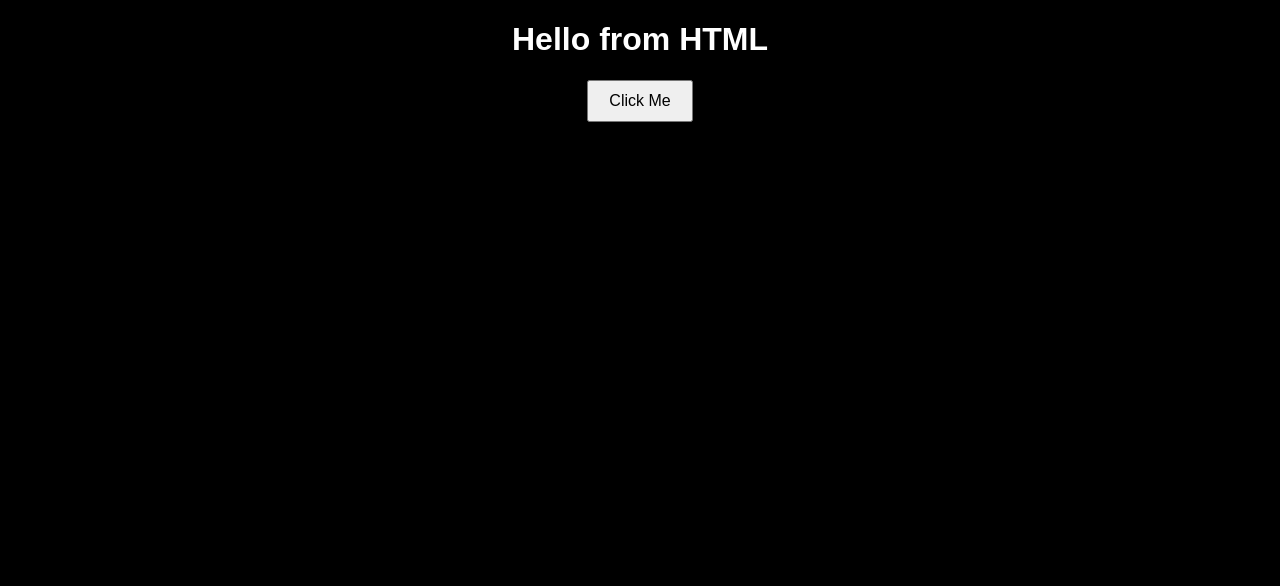
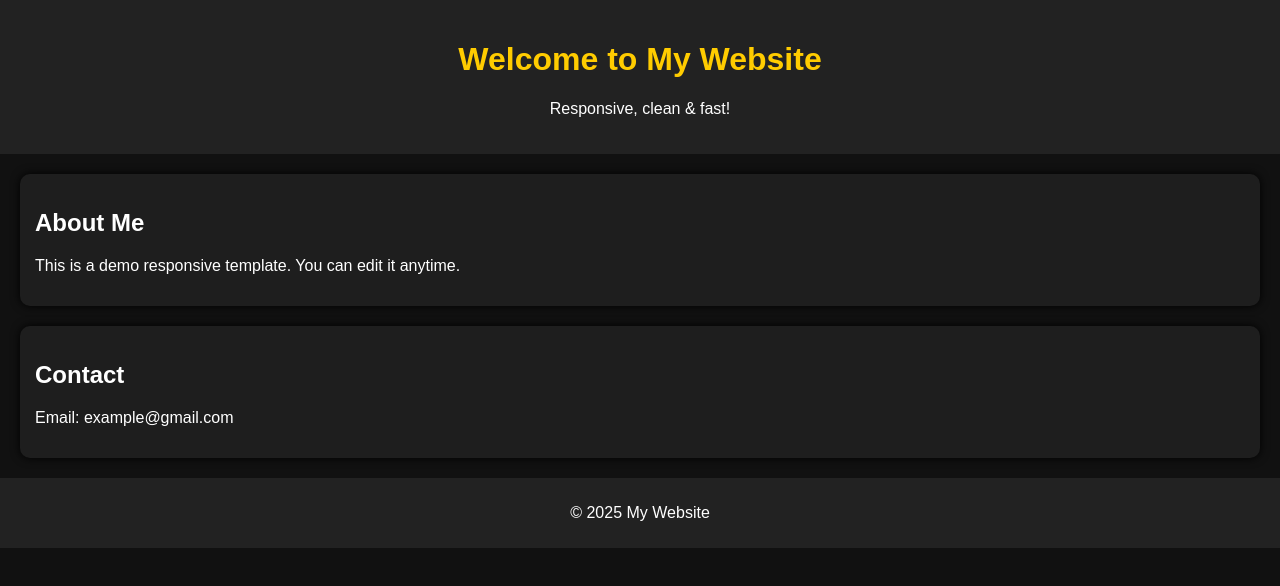
Before and after one commit to shubhamvideos4/MyWeb, a plain HTML site: page index.html in a window 1280 px wide. Drawn offline with Linux system fonts and the light colour scheme.

Commit message:
Add files via upload

```diff
--- a/index.html
+++ b/index.html
@@ -1,14 +1,33 @@
 <!DOCTYPE html>
-<html>
+<html lang="en">
 <head>
     <meta charset="UTF-8">
-    <title>Test Page</title>
-    <link rel="stylesheet" href="style.css"> <!-- CSS connect -->
+    <meta name="viewport" content="width=device-width, initial-scale=1.0">
+    <title>My Website</title>
+    <link rel="stylesheet" href="style.css">
 </head>
 <body>
-    <h1>Hello from HTML</h1>
-    <button onclick="showMessage()">Click Me</button>
+    <header>
+        <h1>Welcome to My Website</h1>
+        <p>Responsive, clean & fast!</p>
+    </header>
 
-    <script src="script.js"></script> <!-- JS connect -->
+    <main>
+        <section class="card">
+            <h2>About Me</h2>
+            <p>This is a demo responsive template. You can edit it anytime.</p>
+        </section>
+
+        <section class="card">
+            <h2>Contact</h2>
+            <p>Email: example@gmail.com</p>
+        </section>
+    </main>
+
+    <footer>
+        <p>© 2025 My Website</p>
+    </footer>
+
+    <script src="script.js"></script>
 </body>
 </html>
--- a/script.js
+++ b/script.js
@@ -1,3 +1,3 @@
-function showMessage() {
-    alert("Hello from JavaScript!");
-}
+document.addEventListener("DOMContentLoaded", () => {
+    console.log("Website loaded successfully!");
+});
--- a/style.css
+++ b/style.css
@@ -1,10 +1,32 @@
 body {
-    background-color: black;
-    color: white;
     font-family: Arial, sans-serif;
+    margin: 0;
+    padding: 0;
+    background: #111;
+    color: #fff;
+}
+
+header {
+    background: #222;
+    padding: 20px;
     text-align: center;
 }
-button {
-    padding: 10px 20px;
-    font-size: 16px;
+
+h1 {
+    color: #ffcc00;
 }
+
+.card {
+    background: #1e1e1e;
+    margin: 20px;
+    padding: 15px;
+    border-radius: 10px;
+    box-shadow: 0 0 10px #000;
+}
+
+footer {
+    background: #222;
+    text-align: center;
+    padding: 10px;
+    margin-top: 20px;
+}
```
